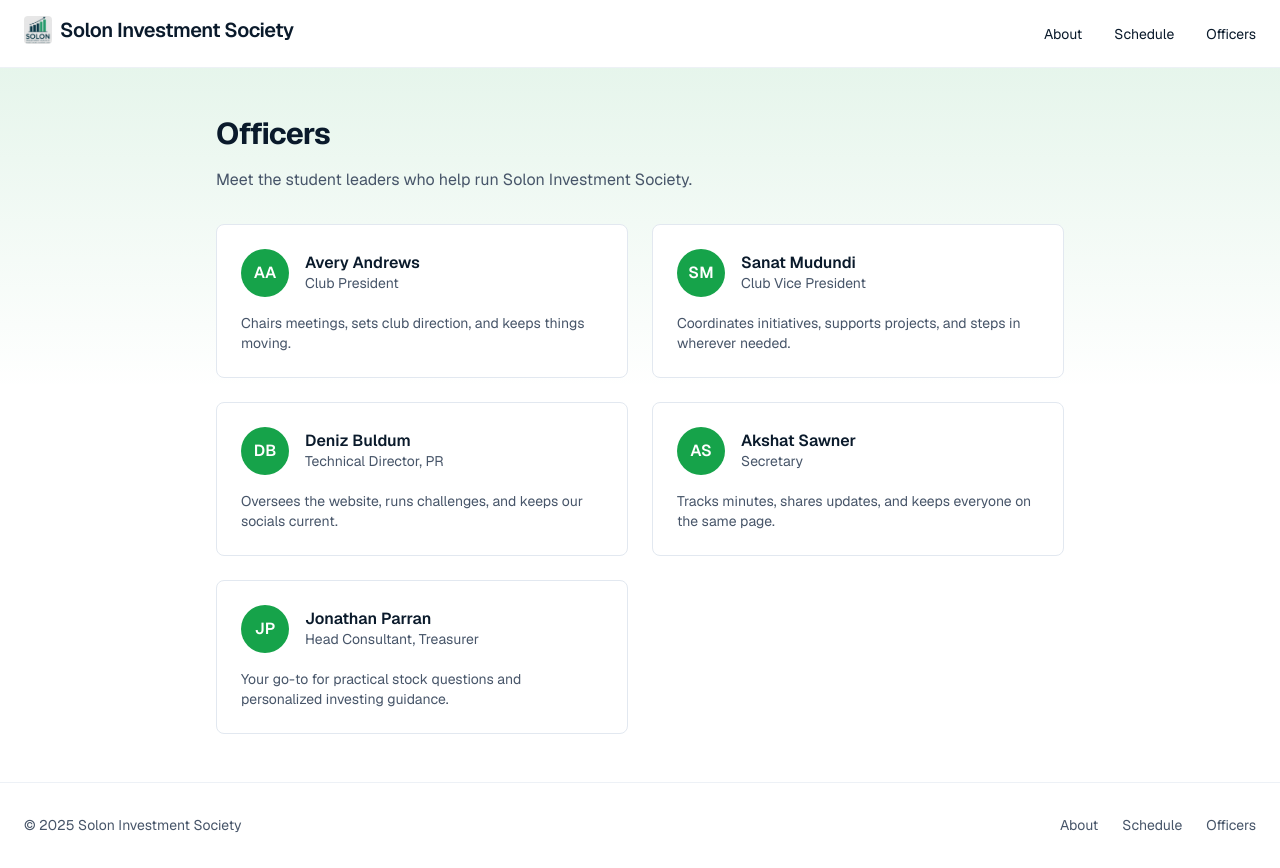
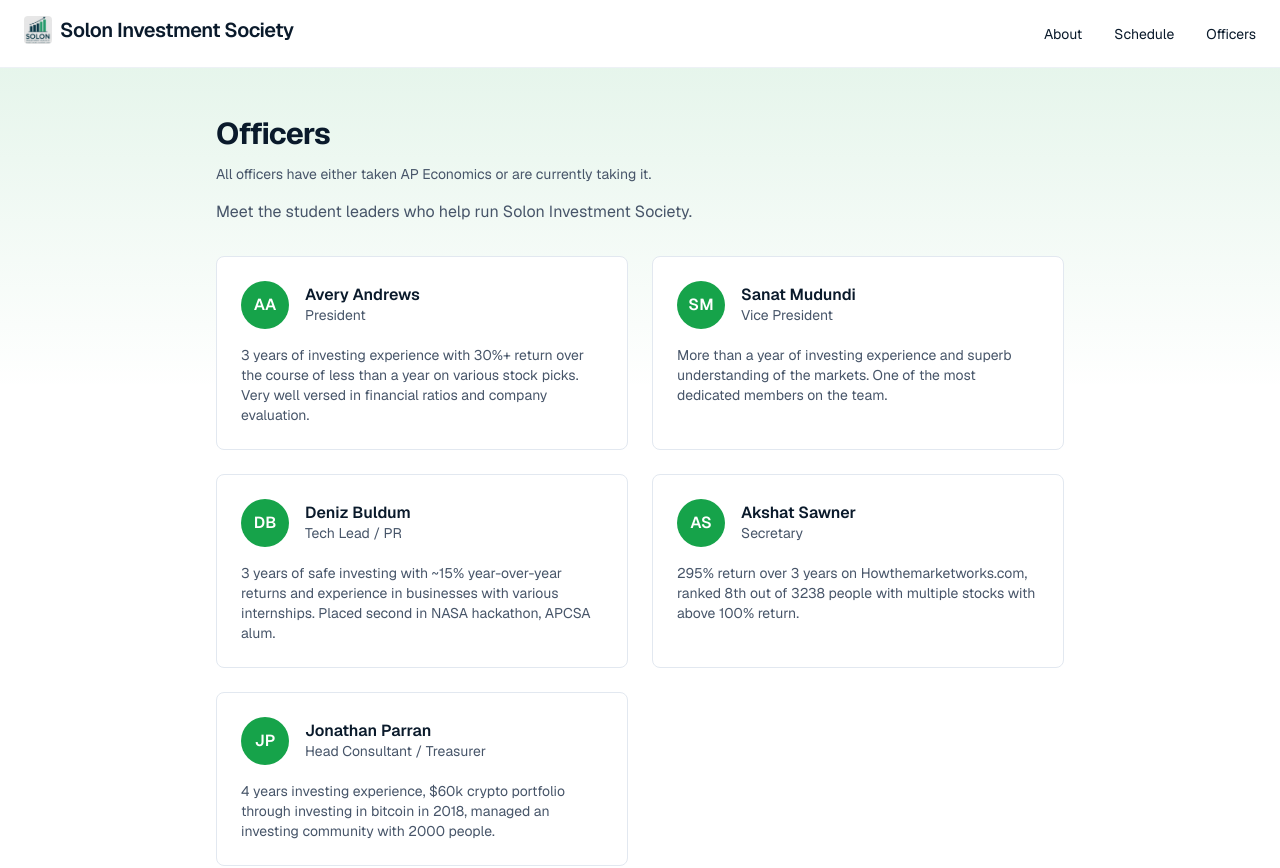
Before and after one commit to dbuldum4/soloninvsociety, a Next.js app in the folder solon-investment-society/: page /officers in a window 1280 px wide. Shown: the top 868 px of the page. Built offline with nearby package versions, Linux system fonts and the light colour scheme.

Commit message:
Update officers and schedule pages3

```diff
--- a/solon-investment-society/src/app/officers/page.tsx
+++ b/solon-investment-society/src/app/officers/page.tsx
@@ -6,11 +6,41 @@ type Officer = {
 };
 
 const officers: Officer[] = [
-  { name: "Avery Andrews", role: "Club President", initials: "AA", bio: "Chairs meetings, sets club direction, and keeps things moving." },
-  { name: "Sanat Mudundi", role: "Club Vice President", initials: "SM", bio: "Coordinates initiatives, supports projects, and steps in wherever needed." },
-  { name: "Deniz Buldum", role: "Technical Director, PR", initials: "DB", bio: "Oversees the website, runs challenges, and keeps our socials current." },
-  { name: "Akshat Sawner", role: "Secretary", initials: "AS", bio: "Tracks minutes, shares updates, and keeps everyone on the same page." },
-  { name: "Jonathan Parran", role: "Head Consultant, Treasurer", initials: "JP", bio: "Your go-to for practical stock questions and personalized investing guidance." },
+  {
+    name: "Avery Andrews",
+    role: "President",
+    initials: "AA",
+    bio:
+      "3 years of investing experience with 30%+ return over the course of less than a year on various stock picks. Very well versed in financial ratios and company evaluation.",
+  },
+  {
+    name: "Sanat Mudundi",
+    role: "Vice President",
+    initials: "SM",
+    bio:
+      "More than a year of investing experience and superb understanding of the markets. One of the most dedicated members on the team.",
+  },
+  {
+    name: "Deniz Buldum",
+    role: "Tech Lead / PR",
+    initials: "DB",
+    bio:
+      "3 years of safe investing with ~15% year-over-year returns and experience in businesses with various internships. Placed second in NASA hackathon, APCSA alum.",
+  },
+  {
+    name: "Akshat Sawner",
+    role: "Secretary",
+    initials: "AS",
+    bio:
+      "295% return over 3 years on Howthemarketworks.com, ranked 8th out of 3238 people with multiple stocks with above 100% return.",
+  },
+  {
+    name: "Jonathan Parran",
+    role: "Head Consultant / Treasurer",
+    initials: "JP",
+    bio:
+      "4 years investing experience, $60k crypto portfolio through investing in bitcoin in 2018, managed an investing community with 2000 people.",
+  },
 ];
 
 export default function OfficersPage() {
@@ -19,6 +49,9 @@ export default function OfficersPage() {
       <div aria-hidden className="pointer-events-none absolute inset-x-0 -top-32 -z-10 h-[450px] bg-gradient-to-b from-accent/15 to-transparent"></div>
       <div className="max-w-4xl mx-auto px-6 py-12">
         <h1 className="text-3xl font-bold tracking-tight">Officers</h1>
+        <p className="mt-3 text-sm text-muted-foreground">
+          All officers have either taken AP Economics or are currently taking it.
+        </p>
         <p className="mt-4 text-muted-foreground">
           Meet the student leaders who help run Solon Investment Society.
         </p>
```
